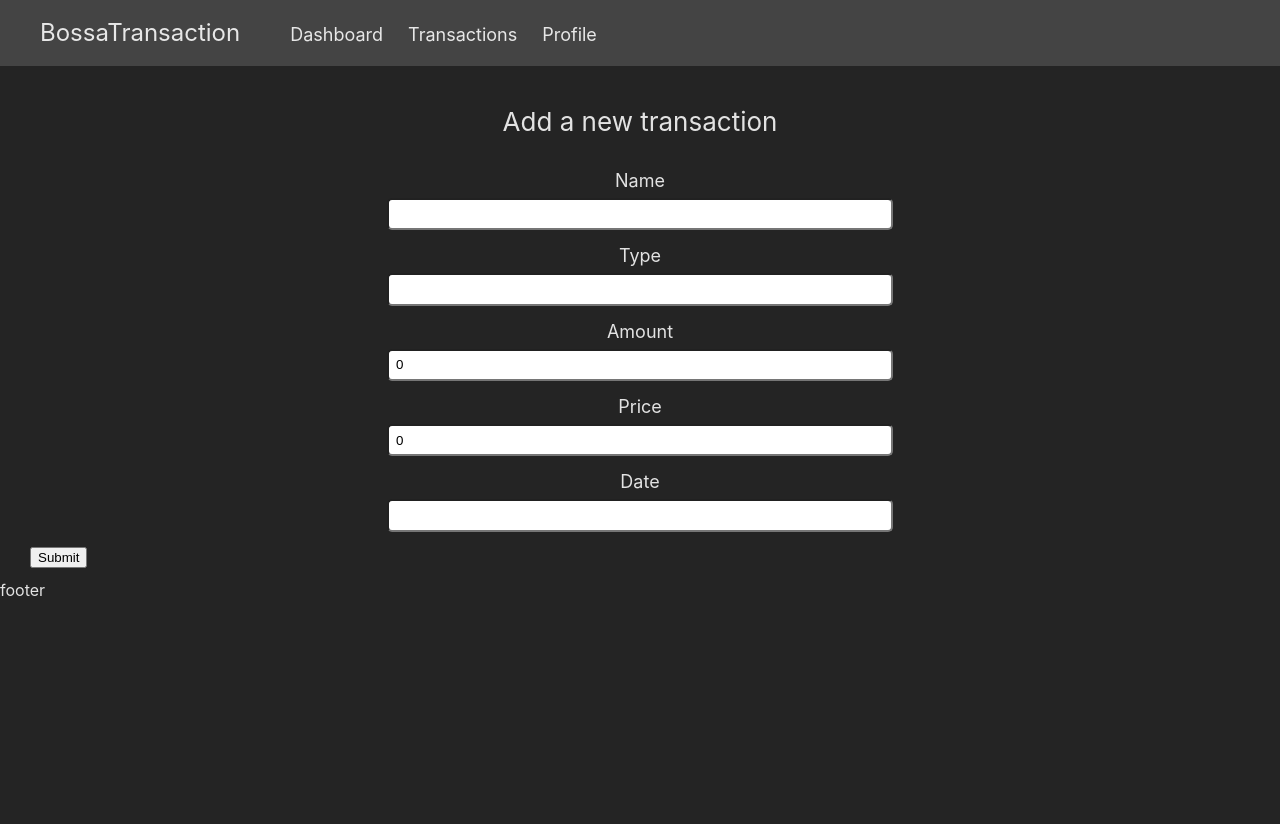
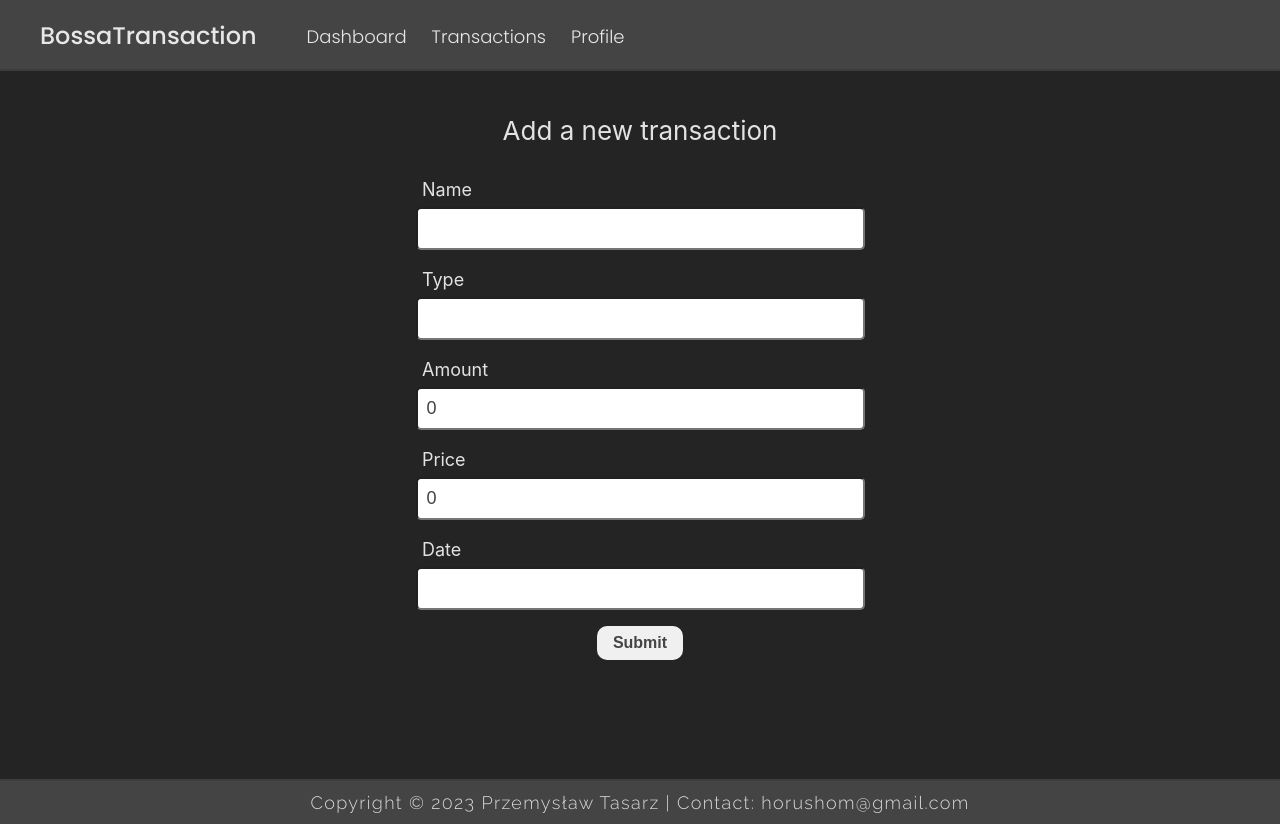
Before and after one commit to TheTasak/BossaTransaction-Frontend, a React (Vite) app: page /transaction in a window 1280 px wide. Before the commit the page ends 800 px from the top, so only its background shows below. Built offline with nearby package versions, Linux system fonts and the light colour scheme.

Commit message:
feat: change fonts and add footer

```diff
--- a/index.html
+++ b/index.html
@@ -5,6 +5,9 @@
     <link rel="icon" type="image/svg+xml" href="/vite.svg" />
     <meta name="viewport" content="width=device-width, initial-scale=1.0" />
     <title>Bossa Transaction Visualiser</title>
+    <link rel="preconnect" href="https://fonts.googleapis.com">
+    <link rel="preconnect" href="https://fonts.gstatic.com" crossorigin>
+    <link href="https://fonts.googleapis.com/css2?family=Montserrat:wght@300;400;600&family=Poppins:wght@200;300;500&family=Raleway:wght@300;400;500&display=swap" rel="stylesheet">
   </head>
   <body>
     <div id="root"></div>
--- a/src/colors.scss
+++ b/src/colors.scss
@@ -11,5 +11,8 @@ $backgroundLightAlt: #dadada;
 $backgroundLightAlt2: #e0e0e0;
 $backgroundLightAltHover: #d0d0d0;
 
+$headerBackground: #444444;
+$headerBorder: #3d3d3d;
+
 $borderLight: #eaeaea;
 $borderLightAlt: #dadada;
--- /dev/null
+++ b/src/components/Footer/Footer.scss
@@ -0,0 +1,14 @@
+@import "../../colors";
+
+.footer {
+  font-family: 'Raleway', sans-serif;
+  font-weight: 300;
+  font-size: clamp(14px, 1.5vw, 18px);
+
+  color: $fontLight;
+  background-color: $headerBackground;
+  text-align: center;
+  padding: 0.5rem 0;
+  letter-spacing: 0.075em;
+  border-top: 2px solid $headerBorder;
+}
--- a/src/components/Footer/Footer.tsx
+++ b/src/components/Footer/Footer.tsx
@@ -1,10 +1,10 @@
-
+import "./Footer.scss";
 
 const Footer = () => {
     return (
-        <div>
-            footer
-        </div>
+        <footer className="footer">
+            Copyright © 2023 <span className='bold'>Przemysław Tasarz</span> | Contact: horushom@gmail.com
+        </footer>
     )
 }
 
--- a/src/components/Header/Header.scss
+++ b/src/components/Header/Header.scss
@@ -3,12 +3,21 @@
 $headerWidthMenuMax: 600px;
 
 .header {
-  padding: 15px 25px 15px 40px;
-  background-color: #444444;
+  position: fixed;
+  top: 0;
+  left: 0;
+  width: 100%;
+
   display: flex;
+  align-items: center;
   flex-direction: row;
-  align-items: baseline;
   column-gap: clamp(15px, 3vw, 25px);
+
+  font-family: 'Poppins', sans-serif;
+  padding: 18px 25px 15px 40px;
+  background-color: $headerBackground;
+  border-bottom: 2px solid $headerBorder;
+  z-index: 1;
 
   @media (max-width: $headerWidthMenuMax) {
     justify-content: space-between;
@@ -16,11 +25,13 @@ $headerWidthMenuMax: 600px;
 
   .header-main {
     font-size: 24px;
+    font-weight: 500;
     margin-right: clamp(15px, 4vw, 25px);
     cursor: pointer;
   }
 
   .header-button {
+    font-weight: 300;
     transition: 0.2s color ease-in;
     font-size: 18px;
     cursor: pointer;
--- a/src/components/Header/Header.tsx
+++ b/src/components/Header/Header.tsx
@@ -31,7 +31,7 @@ const Header = () => {
     }, []);
 
     return (
-        <div className="header" >
+        <header className="header" >
             <HeaderMain onClick={() => navigate("/")} />
             {
                 windowWidth > headerMenuWidthMax && (
@@ -71,7 +71,7 @@ const Header = () => {
                     </div>
                 )
             }
-        </div>
+        </header>
     )
 }
 
--- a/src/components/Transactions/TransactionsForm.scss
+++ b/src/components/Transactions/TransactionsForm.scss
@@ -1,3 +1,5 @@
+@import "../../colors";
+
 .transactions-form {
   padding: 10px 30px;
 
@@ -12,15 +14,55 @@
     flex-direction: column;
     align-items: center;
     row-gap: 0.5vh;
-    margin-bottom: 1.5vh;
+    margin-bottom: 2vh;
+
+    label {
+      width: calc(70% + 0.5em);
+      text-align: left;
+
+      @media (min-width: 800px) {
+        width: calc(35% + 0.5em);
+      }
+    }
 
     input[type="text"] {
-      width: 40%;
+      transition: 0.5s background-color ease-out;
+
+      width: 70%;
+      font-size: clamp(16px, 2vw, 18px);
+      color: $fontDark;
       border-radius: 5px;
       padding: 0.5em 0.5em;
 
-      @media (max-width: 800px) {
-        width: 80%;
+      @media (min-width: 800px) {
+        width: 35%;
+      }
+
+      &:hover {
+        background-color: $backgroundLightHover;
+      }
+    }
+
+  }
+
+  .button-group {
+    display: flex;
+    flex-direction: row;
+    justify-content: center;
+
+    button {
+      transition: 0.5s background-color ease-out;
+      font-size: clamp(14px, 1.5vw, 16px);
+      font-weight: bold;
+      cursor: pointer;
+      background-color: $backgroundLight;
+      color: $fontDark;
+      border: none;
+      border-radius: 10px;
+      padding: 8px 16px;
+
+      &:hover {
+        background-color: $backgroundLightAltHover;
       }
     }
   }
--- a/src/components/Transactions/TransactionsForm.tsx
+++ b/src/components/Transactions/TransactionsForm.tsx
@@ -82,7 +82,7 @@ const TransactionsForm = () => {
                     onChange={handleChange}
                 />
             </div>
-            <div>
+            <div className="button-group">
                 <button type="button" onClick={sendData}>Submit</button>
             </div>
         </div>
--- a/src/components/Transactions/TransactionsList.scss
+++ b/src/components/Transactions/TransactionsList.scss
@@ -1,3 +1,3 @@
 .transactions-list {
-  padding: 1rem 2rem;
+  padding: 40px 2vw;
 }
--- a/src/components/common/Layout.tsx
+++ b/src/components/common/Layout.tsx
@@ -1,12 +1,15 @@
 import Header from "../Header/Header";
 import Footer from "../Footer/Footer";
+import Page from './Page';
 import {Outlet} from "react-router-dom";
 
 const Layout = () => {
     return (
         <div>
             <Header />
-            <Outlet />
+            <Page>
+                <Outlet />
+            </Page>
             <Footer />
         </div>
     )
--- /dev/null
+++ b/src/components/common/Page.scss
@@ -0,0 +1,4 @@
+.content {
+  margin-top: 75px;
+  min-height: 88vh;
+}
--- /dev/null
+++ b/src/components/common/Page.tsx
@@ -0,0 +1,12 @@
+import {ReactElement} from "react";
+import "./Page.scss";
+
+const Page = ({children}: {children: ReactElement}) => {
+    return (
+        <main className="content">
+            {children}
+        </main>
+    )
+}
+
+export default Page;
```
